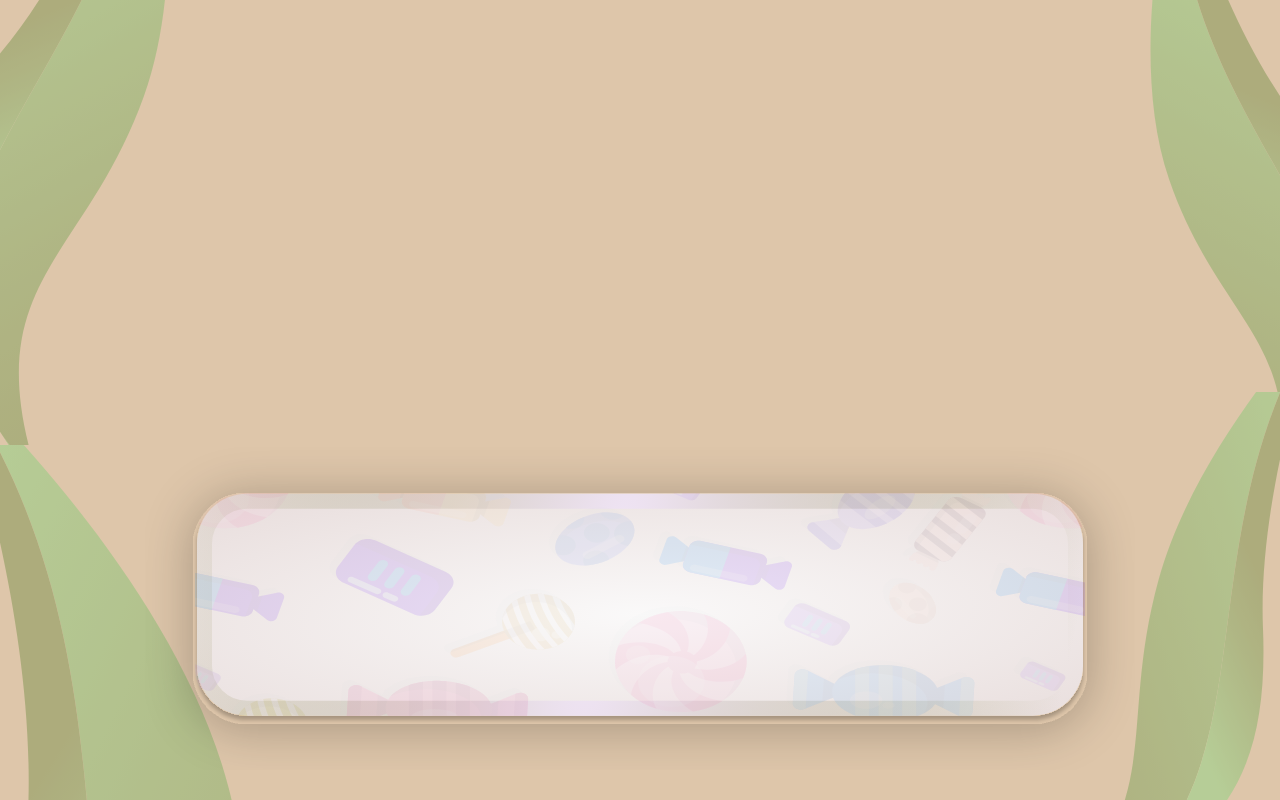
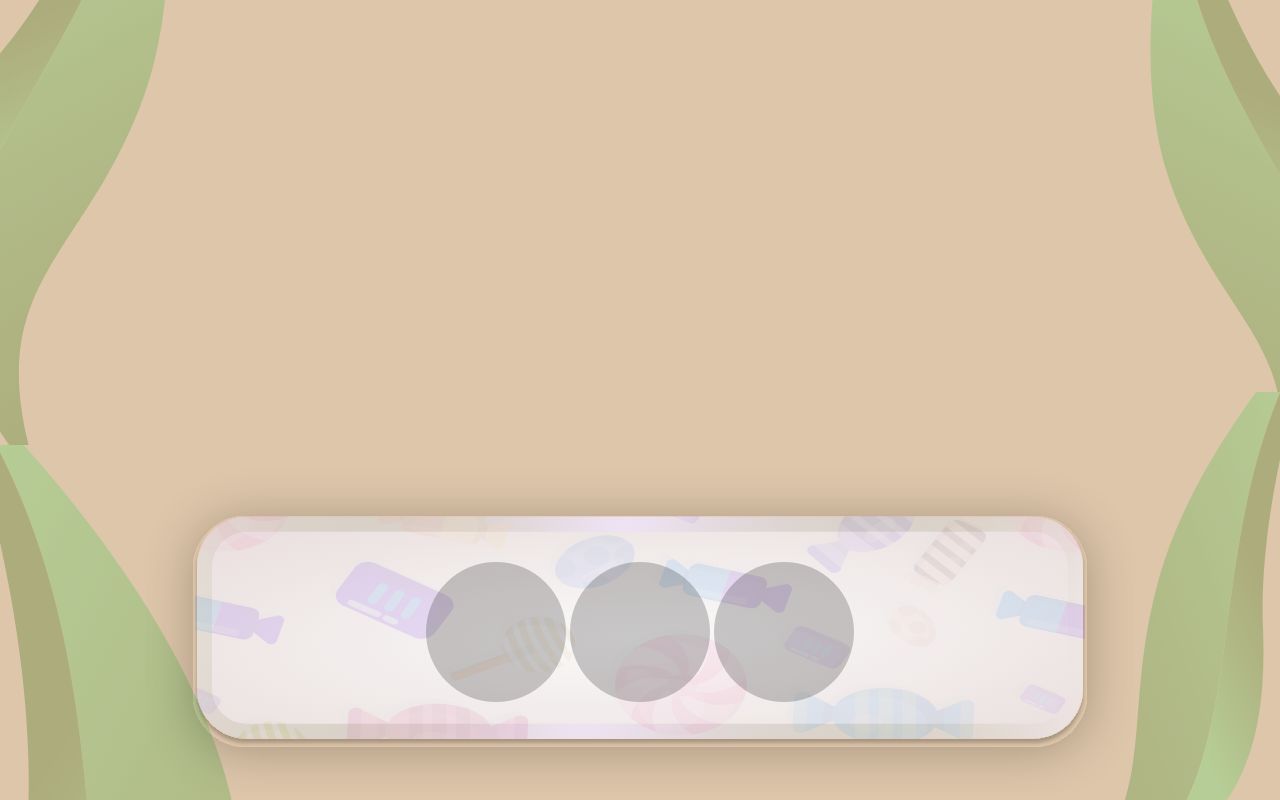
Before and after one commit to Bakirovildar/game-test, a Next.js app: page /Game in a window 1280 px wide. Built offline with nearby package versions, Linux system fonts and the light colour scheme.

Commit message:
добавил стили для доски

```diff
--- a/app/components/stylesGame/biscuit/BoardBiscuit.tsx
+++ b/app/components/stylesGame/biscuit/BoardBiscuit.tsx
@@ -1,26 +1,16 @@
-import styled from "@emotion/styled";
-import {CircleBoard} from "../general/CircleBoard";
-
-const StyledBoardBiscuit = styled.div`
-  position: fixed;
-  bottom: 30px;
-  width: 100%;
-  display: flex;
-  justify-content: center;
-`
-const StyledBoardContainer = styled.div`
-  position: relative;
-  .board-circle {
-
-  }
-`
+import { StyledBoardBiscuit } from "../../../../styles/styledGamePage"
 
 export const BoardBiscuit = () => {
     return (
-        <StyledBoardContainer>
-            <div className='board-circle'/>
+            <StyledBoardBiscuit>
+                <div className='board-container'>
+                    <div className='board'>
+                        <div className='circle'/>
+                        <div className='circle'/>
+                        <div className='circle'/>
+                    </div>
 
-            <StyledBoardBiscuit>
+                </div>
                 <svg xmlns="http://www.w3.org/2000/svg" width="990" height="323" viewBox="0 0 990 323" fill="none">
                     <g filter="url(#filter0_d_1_11744)">
                         <g filter="url(#filter1_d_1_11744)">
@@ -714,6 +704,5 @@ export const BoardBiscuit = () => {
                     </defs>
                 </svg>
             </StyledBoardBiscuit>
-        </StyledBoardContainer>
     )
 }
--- a/styles/styledGamePage.ts
+++ b/styles/styledGamePage.ts
@@ -1,7 +1,6 @@
 import styled from "@emotion/styled";
 
 export const StyledGamePages: any = styled.div`
-  position: relative;
   width: 100%;
   height: 100vh;
   background: ${({bgColor} : any) => bgColor};
@@ -36,3 +35,58 @@ export const StyledBgFlowersContainer = styled.div`
   height: 100%;
   justify-content: space-between;
 `
+
+
+export const StyledBoardBiscuit = styled.div`
+  position: relative;
+  bottom: 330px;
+  width: 100%;
+  z-index: 5;
+  display: flex;
+  justify-content: center;
+
+
+  @media all and (min-width: 1000px) {
+    .board {
+      width: 850px;
+    }
+
+    .circle {
+      height: 140px;
+      width: 140px;
+    }
+  }
+
+  @media all and (min-width: 0) and (max-width: 1000px) {
+    .board {
+      width: 85vw;
+    }
+
+    .circle {
+      height: 14vw;
+      width: 14vw;
+    }
+  }
+
+  .board-container {
+    position: absolute;
+    left: 0;
+    right: 0;
+    height: 100%;
+
+    .board {
+      height: 100%;
+      margin: 0 auto;
+      display: flex;
+      justify-content: center;
+      align-items: center;
+
+      .circle {
+        background: black;
+        opacity: 0.20;
+        border-radius: 50%;
+        margin: 0 2px;
+      }
+    }
+  }
+`
```
